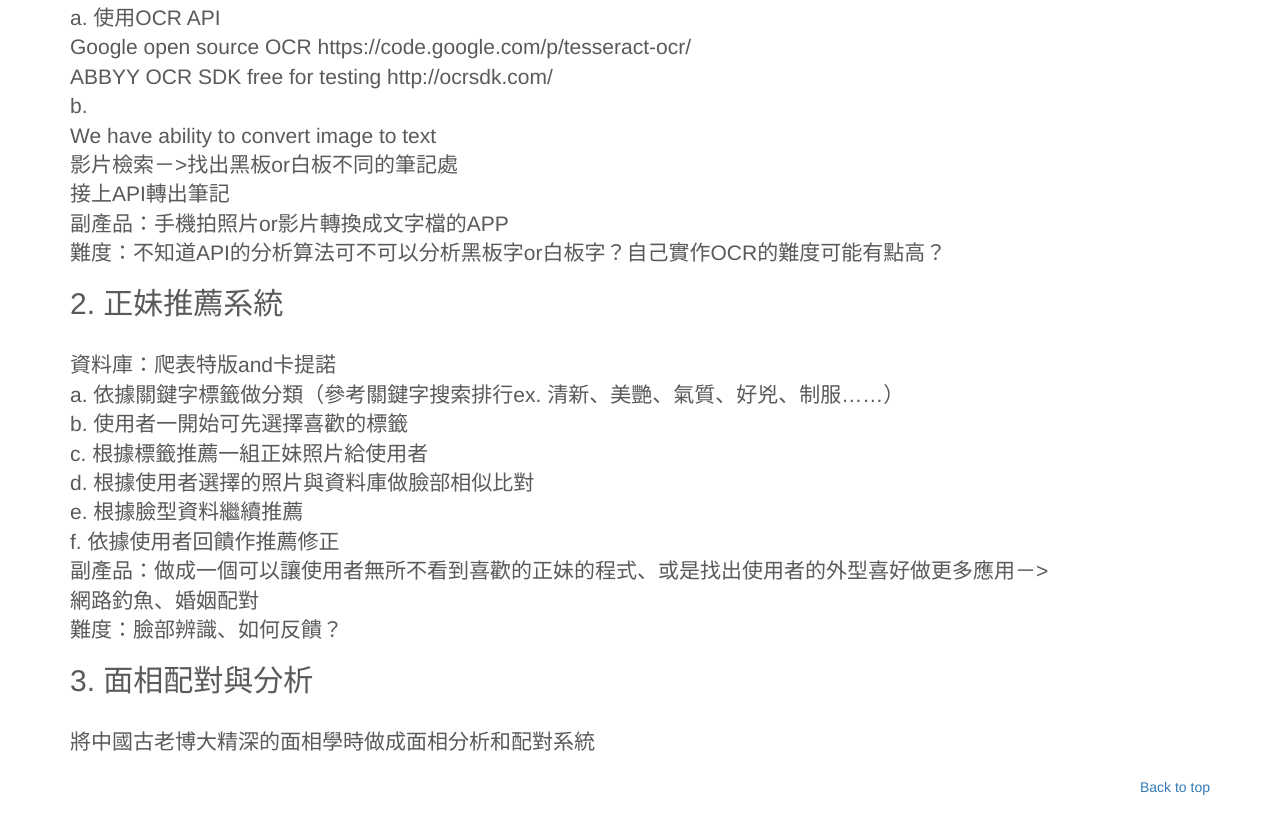
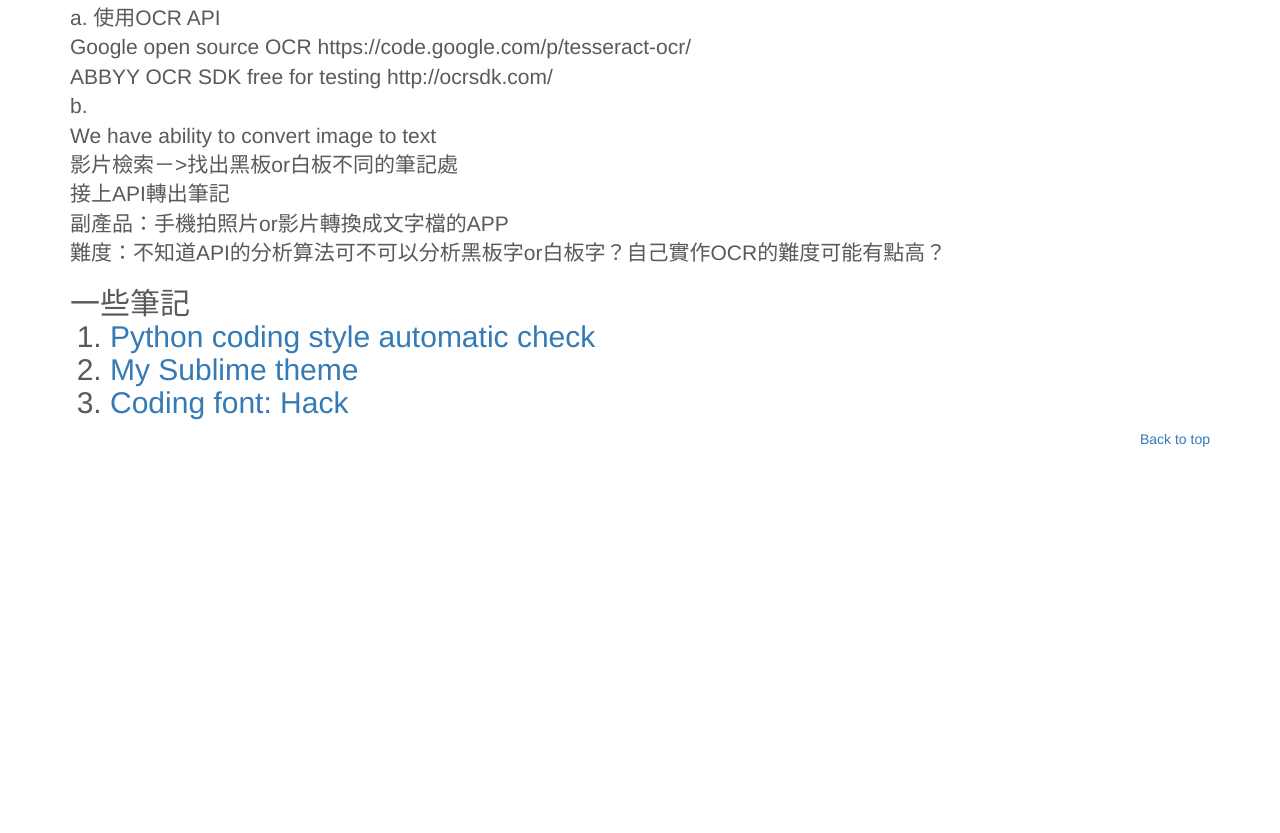
Before and after one commit to gau820827/gau820827.github.io, a plain HTML site: page index.html in a window 1280 px wide. Shown: the part 2138-2971 px from the top of the page. After the commit the page ends 2637 px from the top, so only its background shows below. Drawn offline with nearby package versions, Linux system fonts and the light colour scheme.

Commit message:
Update index.html
Add some notes && delete garbage

```diff
--- a/index.html
+++ b/index.html
@@ -162,21 +162,14 @@
               副產品：手機拍照片or影片轉換成文字檔的APP<br>
               難度：不知道API的分析算法可不可以分析黑板字or白板字？自己實作OCR的難度可能有點高？<br>
             </p>
-            <h2>2.  正妹推薦系統</h2><br>
-            <p class="lead">
-            資料庫：爬表特版and卡提諾<br>
-            a.  依據關鍵字標籤做分類（參考關鍵字搜索排行ex. 清新、美艷、氣質、好兇、制服……）<br>
-            b.  使用者一開始可先選擇喜歡的標籤<br>
-            c.  根據標籤推薦一組正妹照片給使用者<br>
-            d.  根據使用者選擇的照片與資料庫做臉部相似比對<br>
-            e.  根據臉型資料繼續推薦<br>
-            f.  依據使用者回饋作推薦修正<br>
-            副產品：做成一個可以讓使用者無所不看到喜歡的正妹的程式、或是找出使用者的外型喜好做更多應用－><br>網路釣魚、婚姻配對<br>
-            難度：臉部辨識、如何反饋？<br>
-            </p>
-            <h2>3.  面相配對與分析</h2><br>
-            <p class="lead">
-            將中國古老博大精深的面相學時做成面相分析和配對系統<br>
+            <h2>
+              一些筆記
+              <ol>
+                <li><a href="http://blog.csdn.net/gaoyingju/article/details/50449522">Python coding style automatic check</a></li>
+                <li><a href="https://packagecontrol.io/packages/Theme%20-%20amCoder">My Sublime theme</a></li>
+                <li><a href="https://github.com/chrissimpkins/Hack">Coding font: Hack</a></li>
+              </ol>
+            </h2>
             </p>
          </div>
       </div>
```
